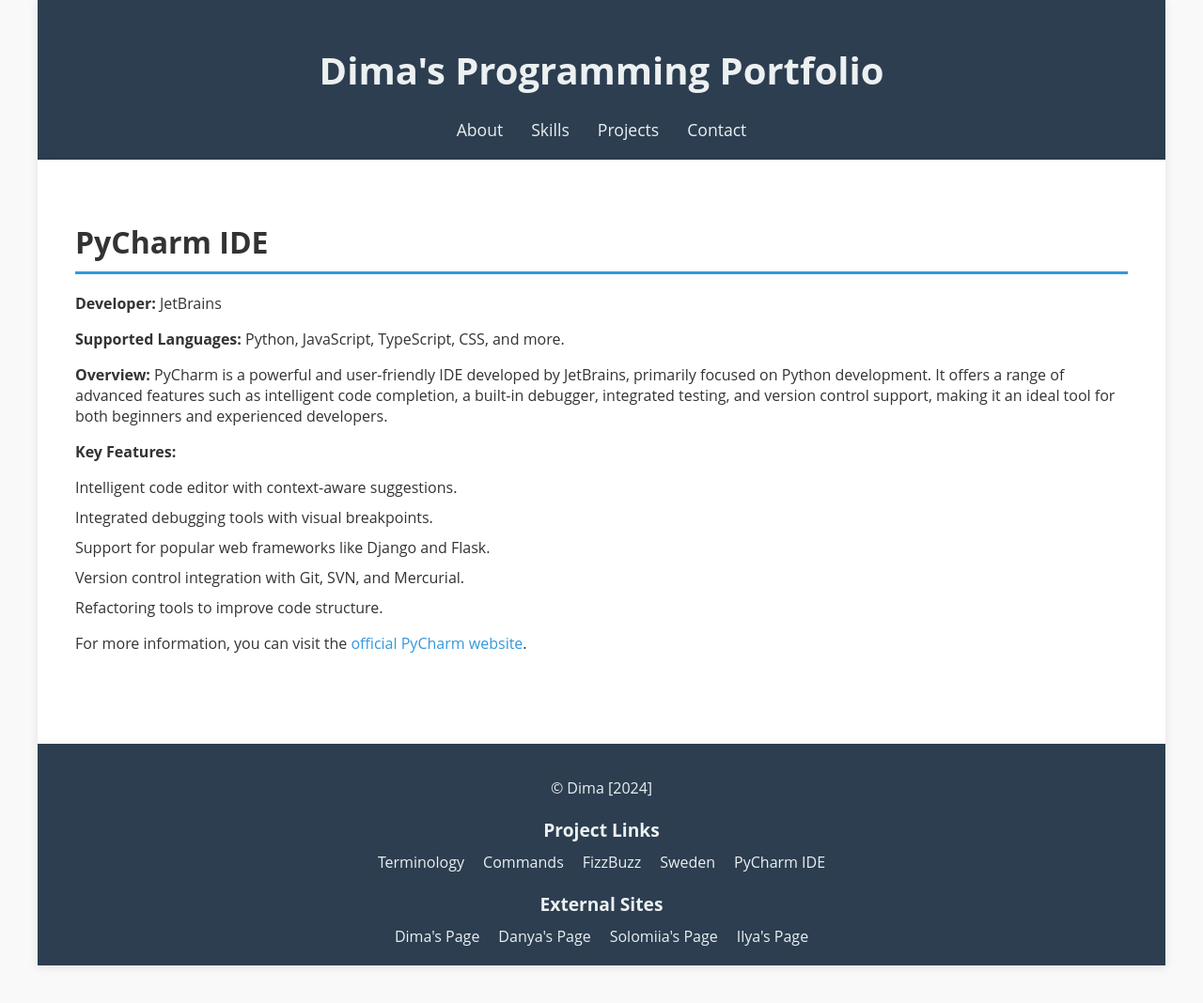
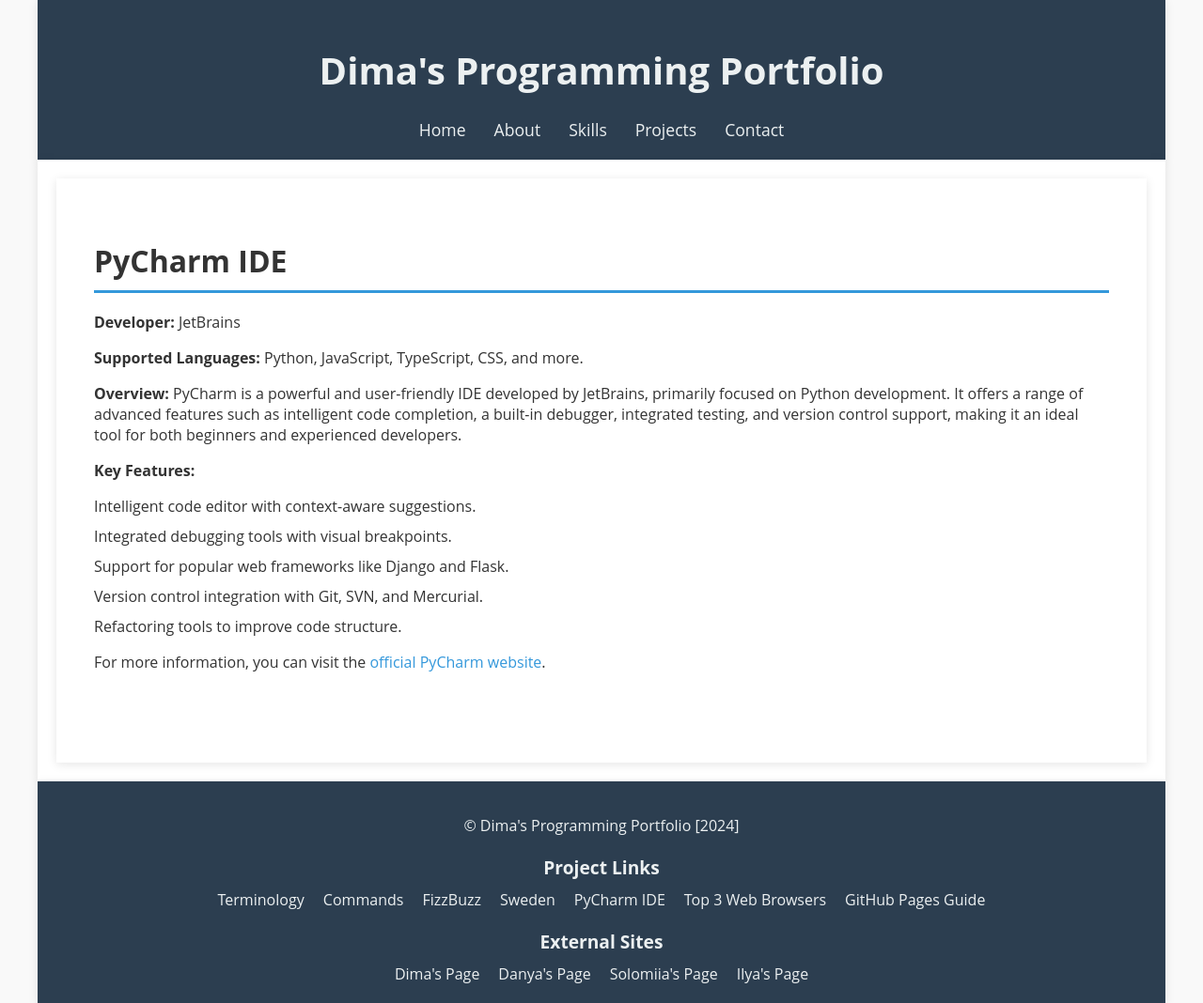
Before and after one commit to Sirni4ek/Sirni4ek.github.io, a Jekyll site: the page built from pycharm.html, in a window 1280 px wide. Shown: the whole page at 94% size. Built offline with Jekyll 4.4.1, drawn with Linux system fonts in a browser that asks for light colours; before the commit the page ends 1028 px from its top, so only the background shows below that; part of the change alters nothing that is shown.

Commit message:
Update pycharm.html

```diff
--- a/pycharm.html
+++ b/pycharm.html
@@ -1,23 +1,8 @@
-<!DOCTYPE html>
-<html lang="en">
-<head>
-    <meta charset="UTF-8">
-    <meta name="viewport" content="width=device-width, initial-scale=1.0">
-    <title>PyCharm IDE - Dima's Programming Portfolio</title>
-    <link rel="stylesheet" href="style.css">
-</head>
-<body>
-    <header>
-        <h1 class="logo">Dima's Programming Portfolio</h1>
-        <nav>
-            <ul>
-                <li><a href="index.html#about">About</a></li>
-                <li><a href="index.html#skills">Skills</a></li>
-                <li><a href="index.html#projects">Projects</a></li>
-                <li><a href="index.html#contact">Contact</a></li>
-            </ul>
-        </nav>
-    </header>
+---
+layout: default
+title: PyCharm IDE - Dima's Programming Portfolio
+---
+
 <main>
     <section id="pycharm">
         <h2>PyCharm IDE</h2>
@@ -35,25 +20,3 @@
         <p>For more information, you can visit the <a href="https://www.jetbrains.com/pycharm/" target="_blank">official PyCharm website</a>.</p>
     </section>
 </main>
-    <footer>
-        <p>&copy; Dima [2024]</p>
-        <div class="footer-links">
-            <h3>Project Links</h3>
-            <ul>
-                <li><a href="terminology.html">Terminology</a></li>
-                <li><a href="commands.html">Commands</a></li>
-                <li><a href="fizzbuzz.html">FizzBuzz</a></li>
-                <li><a href="sweden.html">Sweden</a></li>
-                <li><a href="pycharm.html">PyCharm IDE</a></li>
-            </ul>
-            <h3>External Sites</h3>
-            <ul>
-                <li><a href="https://sirni4ek.github.io/">Dima's Page</a></li>
-                <li><a href="https://danil357345.github.io/">Danya's Page</a></li>
-                <li><a href="https://solomiia2098.github.io/">Solomiia's Page</a></li>
-                <li><a href="https://gulkily.github.io/">Ilya's Page</a></li>
-            </ul>
-        </div>
-    </footer>
-</body>
-</html>
```
Lines whose indentation alone changed are shown as unchanged.
